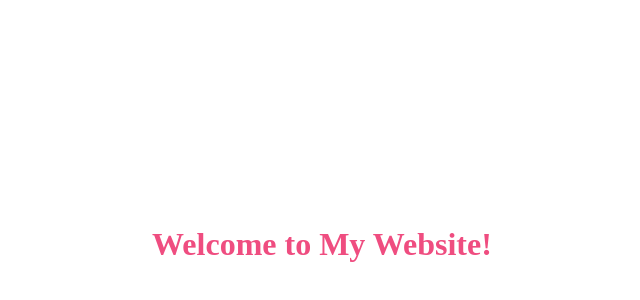
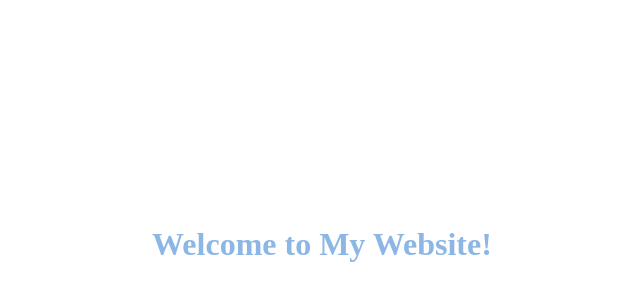
Before and after one commit to cristianasd05/esercitazione1, a plain HTML site: page index.html in a window 1280 px wide. Shown: the part 164-464 px from the top of the page, without its empty margins (326-966 px from the left). Drawn offline with Linux system fonts and the light colour scheme.

Commit message:
Update h1 color to improve visibility and aesthetics

```diff
--- a/index.html
+++ b/index.html
@@ -15,7 +15,7 @@
     }
 
     h1 {
-        color: rgb(239, 77, 128);
+        color: rgb(140, 183, 229);
      }
 
     </style>
```
